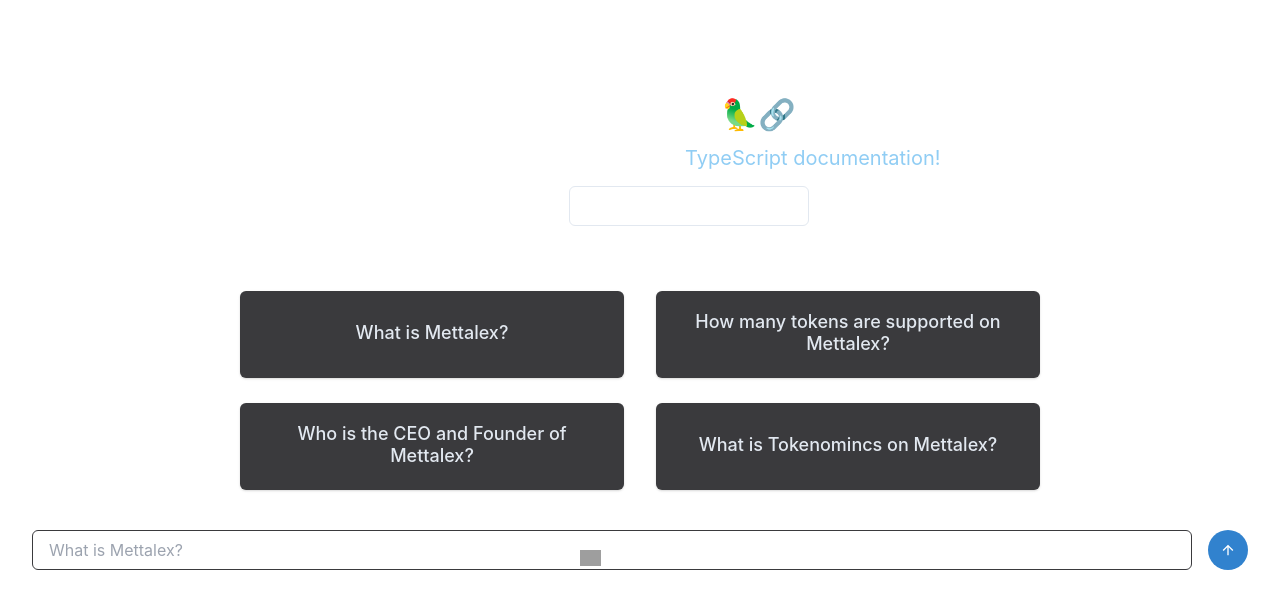
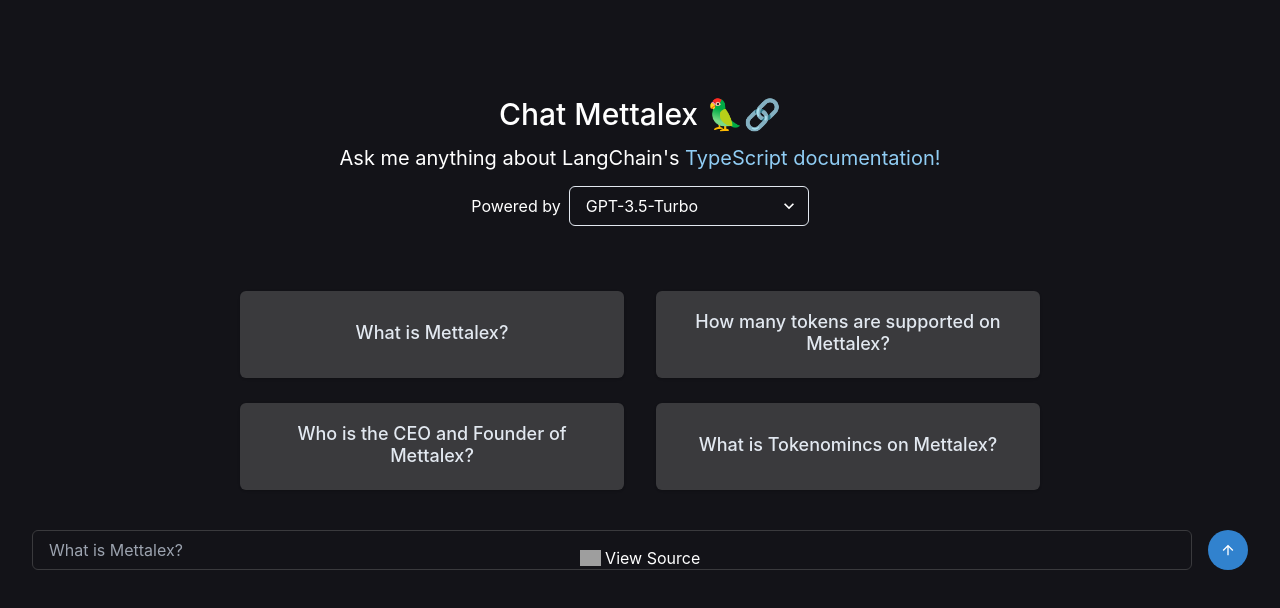
Before and after one commit to pulkit-khullar/llm-chat-with-docs, a React (Create React App) app in the folder monorepo/apps/frontend/: page / in a window 1280 px wide. Shown: the top 608 px of the page. Built offline with nearby package versions, Linux system fonts and the light colour scheme; grey boxes are pictures that could not be loaded.

Commit message:
working app

```diff
--- a/monorepo/apps/frontend/src/components/ChatWindow.tsx
+++ b/monorepo/apps/frontend/src/components/ChatWindow.tsx
@@ -217,7 +217,7 @@
           mb={1}
           color={"white"}
         >
-          Chat LangChain 🦜🔗
+          Chat Mettalex 🦜🔗
         </Heading>
         {messages.length > 0 ? (
           <Heading fontSize="md" fontWeight={"normal"} mb={1} color={"white"}>
--- a/monorepo/apps/frontend/src/index.css
+++ b/monorepo/apps/frontend/src/index.css
@@ -2,3 +2,8 @@
 @tailwind base;
 @tailwind components;
 @tailwind utilities;
+
+body {
+    color: #F8F8F8;
+    background: #131318 !important;
+}
```
Also changed, not shown: 2 other files (tests, documents, lock files or other folders).
